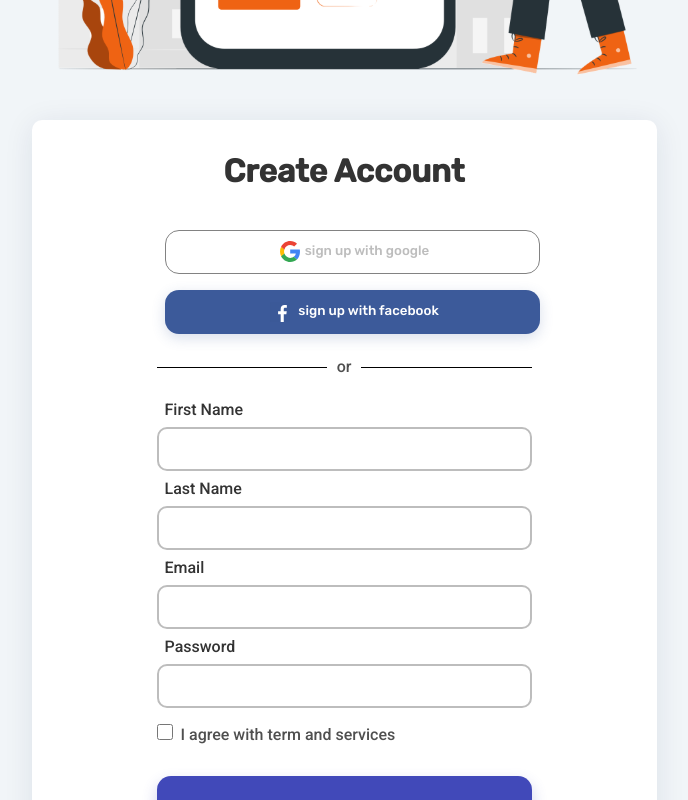
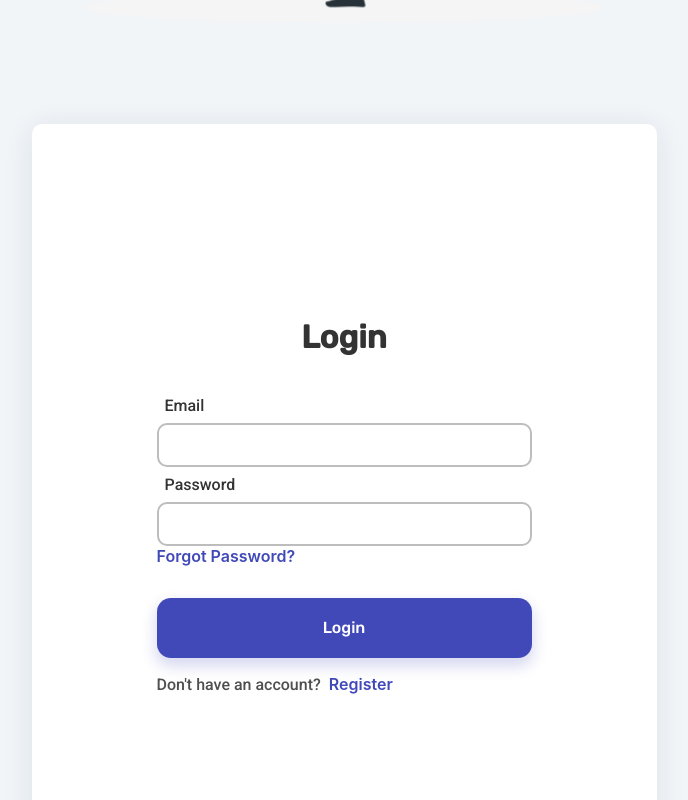
Before and after one commit to ConstantinAmurov/Booking-App, a React (Create React App) app: page / in a window 1280 px wide. Shown: the part 780-1580 px from the top of the page, without its empty margins (296-984 px from the left). Built offline with nearby package versions, Linux system fonts and the light colour scheme.

Commit message:
Added HTML and CSS for Login Page

```diff
--- a/src/App.js
+++ b/src/App.js
@@ -1,6 +1,6 @@
-
 import React, { useState } from "react";
 import Register from "./components/Register";
+import Login from "./components/Login";
 import firebase from "firebase/app";
 // If you are using v7 or any earlier version of the JS SDK, you should import firebase using namespace import
 // import * as firebase from "firebase/app"
@@ -11,21 +11,20 @@ import "firebase/analytics";
 // Add the Firebase products that you want to use
 import "firebase/auth";
 import "firebase/firestore";
-import "./App.css"
+import "./App.css";
 
 function App() {
   const [loading, setLoading] = useState(false);
 
-
   if (loading) {
-    return <h1>Loading...</h1>
+    return <h1>Loading...</h1>;
   }
 
   return (
     <>
-      <Register></Register>
+      <Login></Login>
     </>
-  )
+  );
 }
 
 export default App;
--- a/src/components/CreateAccount.js
+++ b/src/components/CreateAccount.js
@@ -1,5 +1,5 @@
 import React from "react";
-import registerForm from "./registerForm"
+
 import styles from "../css/register.module.css";
 import googleLogo from "../img/google-icon.svg"
 import facebookLogo from "../img/facebook-icon.svg"
--- a/src/components/Login.js
+++ b/src/components/Login.js
@@ -1,9 +1,17 @@
 import React from "react";
-
+import styles from "../css/register.module.css";
+import "../App.css";
+import LoginAccount from "./LoginAccount";
+const helloImg = require("../img/welcome.svg").default;
 const Login = () => {
   return (
-    <div>
-      <h1>Hello World</h1>
+    <div className={styles.main}>
+      <div className={styles.greeting}>
+        <h1>Hello Welcome Back!</h1>
+        <p>Lorem ipsum dolor sit amet consectetur adipisicing elit. </p>
+        <img src={helloImg} alt="" srcset="" />
+      </div>
+      <LoginAccount></LoginAccount>
     </div>
   );
 };
--- /dev/null
+++ b/src/components/LoginAccount.js
@@ -0,0 +1,33 @@
+import React from "react";
+import styles from "../css/login.module.css";
+import FormInput from "./FormInput";
+const LoginAccount = () => {
+    return (
+        <div className={styles.login}>
+
+            <div className={styles.formdiv}>
+                <h1>Login</h1>
+                <form className={styles.form}>
+                    <FormInput labelText="Email" type="email" name="email"></FormInput>
+                    <FormInput
+                        labelText="Password"
+                        type="email"
+                        name="password"
+                    ></FormInput>
+                    <a>Forgot Password?</a>
+
+                    <input
+                        class={styles.btnLogin}
+                        type="submit"
+                        value="Login"
+                    />
+                </form>
+
+                <div><span><p>Don't have an account?</p></span> <span><a>Register</a></span></div>
+
+            </div>
+        </div>
+    );
+};
+
+export default LoginAccount;
--- /dev/null
+++ b/src/css/login.module.css
@@ -0,0 +1,60 @@
+.login {
+  width: 625px;
+  height: 830px;
+  left: 735px;
+  top: 28px;
+
+  background: #ffffff;
+  /* card-shadow */
+
+  box-shadow: 0px 4px 30px rgba(24, 28, 75, 0.09);
+  border-radius: 10px;
+}
+.login h1 {
+  font-size: 32px;
+  margin: 2rem 0;
+}
+.login > div {
+  position: relative;
+  top: 40%;
+  -ms-transform: translateY(-50%);
+  transform: translateY(-50%);
+
+  width: 60%;
+  margin: 0 auto;
+}
+form a {
+  float: left;
+  color: #4149b9;
+  margin-bottom: 2rem;
+  font-weight: 600;
+}
+
+.btnLogin {
+  margin: 2rem auto 1rem;
+  display: block;
+  text-align: center;
+  width: 100%;
+  height: 60px;
+  left: 871px;
+  top: 725px;
+  font-size: 16px;
+  color: white;
+  background: #4149b9;
+  background: #4149b9;
+  box-shadow: 0px 7px 14px 2px rgba(65, 73, 185, 0.2);
+  border-radius: 14px;
+}
+
+span p,
+span a {
+  display: inline;
+  padding-right: 0.5rem;
+}
+a {
+  color: #4149b9;
+  font-weight: 600;
+}
+span {
+  float: left;
+}
--- a/src/css/register.module.css
+++ b/src/css/register.module.css
@@ -7,19 +7,19 @@
   align-items: center;
   justify-content: center;
 }
+.main h1 {
+  font-size: 40px;
+}
+
+.main > div {
+  margin: 0 2rem;
+}
 .greeting img {
   margin-top: 4rem;
   width: auto;
 }
 .greeting {
   margin: 2rem 0 0 0;
-}
-.main h1 {
-  font-size: 40px;
-}
-
-.main > div {
-  margin: 0 2rem;
 }
 .signup {
   width: 625px;
```
Also changed, not shown: src/img/welcome.svg (renamed from src/img/Welcome-rafiki (1) 2.svg).
